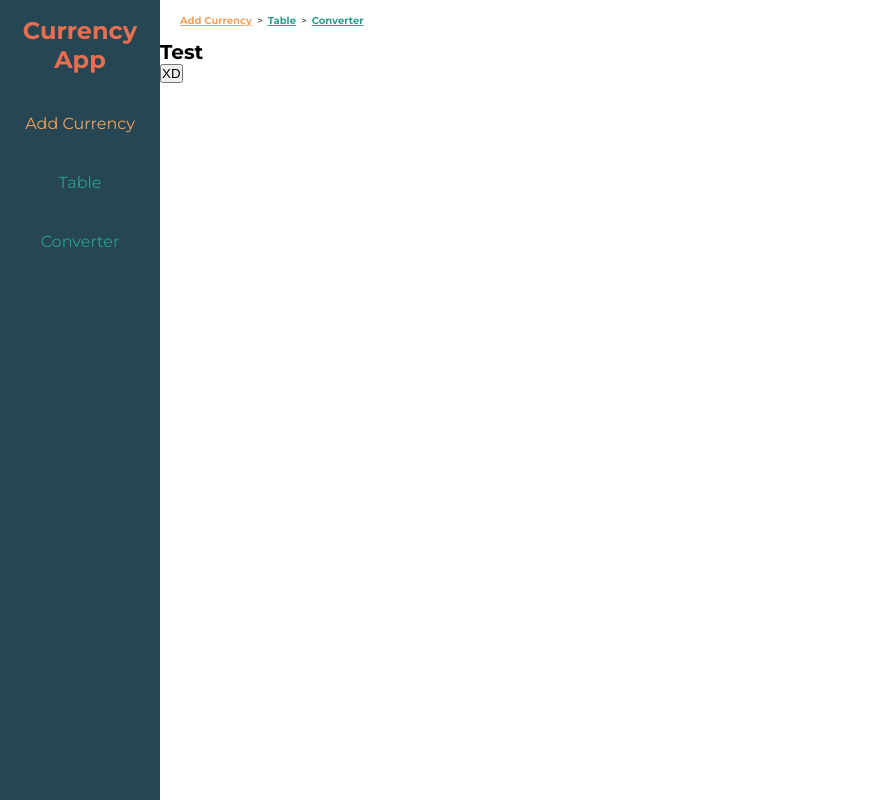
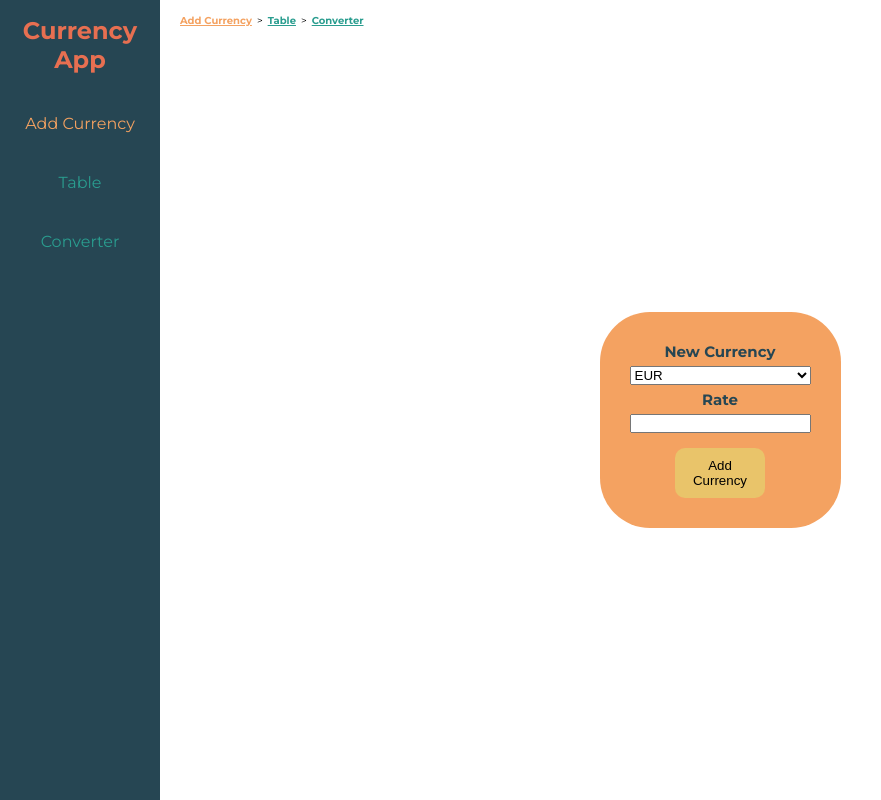
Before and after one commit to Cersin/varid-currency, a Vue app: page / in a window 1280 px wide. Shown: the whole page, without its empty margins (0-881 px from the left). Built offline with nearby package versions, Linux system fonts and the light colour scheme.

Commit message:
feat(currency) - add Currency form and save it to vuex

```diff
--- /dev/null
+++ b/src/components/CurrencyForm.vue
@@ -0,0 +1,54 @@
+<template>
+  <form @submit.prevent="$emit('submitForm', $event)">
+    <label for="currency">New Currency</label>
+    <select id="currency" name="currency">
+      <option>USD</option>
+      <option selected>EUR</option>
+      <option>GBP</option>
+    </select>
+
+    <label for="rate">Rate</label>
+    <input required type="number" step="0.01" min="0.01" id="rate" name="rate">
+    <button>Add Currency</button>
+  </form>
+</template>
+
+<script>
+export default {
+  name: "CurrencyForm"
+};
+</script>
+
+<style scoped lang="scss">
+@import "src/styles/variables";
+
+form {
+  display: flex;
+  flex-direction: column;
+  text-align: center;
+  gap: .5rem;
+  color: $color-primary;
+  font-size: 1.5rem;
+  font-weight: 800;
+  background-color: $color-salomon;
+  padding: 3rem;
+  border-radius: 50px;
+
+  button {
+    background-color: $color-yellow;
+    text-decoration: none;
+    border: none;
+    padding: 1rem;
+    width: 50%;
+    align-self: center;
+    border-radius: 10px;
+    margin-top: 1rem;
+    transition: all .3s;
+    cursor: pointer;
+
+    &:hover, &:active {
+      background-color: $color-secondary;
+    }
+  }
+}
+</style>
--- a/src/store/index.js
+++ b/src/store/index.js
@@ -2,11 +2,21 @@ import { createStore } from 'vuex'
 
 export default createStore({
   state: {
+    currencies: []
   },
   mutations: {
+    setCurrency(state, payload) {
+      state.currencies.push(payload);
+    }
   },
   actions: {
+    addToCurrencies(context, payload) {
+      context.commit('setCurrency', payload);
+    }
   },
-  modules: {
+  getters: {
+    currencies(state) {
+      return state.currencies
+    }
   }
 })
--- a/src/views/AddCurrency.vue
+++ b/src/views/AddCurrency.vue
@@ -1,20 +1,40 @@
 <template>
   <div class="currency">
-    <h1>Test</h1>
-    <button>XD</button>
+    <CurrencyForm ref="currencyForm" @submitForm="addCurrency"></CurrencyForm>
   </div>
 
 </template>
 
 <script>
+import CurrencyForm from "@/components/CurrencyForm";
+
 export default {
-  name: "AddCurrency"
+  name: "AddCurrency",
+  components: {CurrencyForm},
+  methods: {
+    async addCurrency(e) {
+      const {
+        currency,
+        rate
+      } = Object.fromEntries(new FormData(e.target));
+      // we can use here v-model but its easier this way when we don't have real time validation
+
+      this.$store.dispatch('addToCurrencies', {
+        currency,
+        rate
+      });
+      e.target.reset();
+    }
+  }
 }
 </script>
 
 <style scoped lang="scss">
 .currency {
-  grid-area: main;
+  align-self: center;
+  display: flex;
+  justify-content: center;
+  width: 100%;
 }
 
 </style>
```
